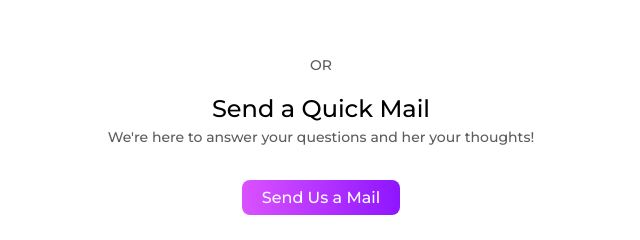
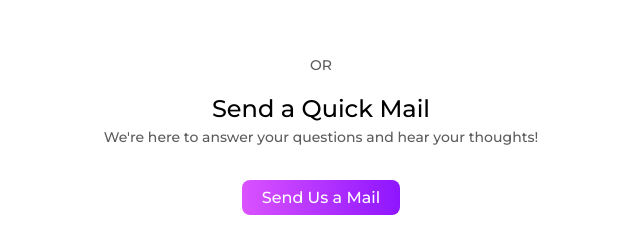
Before and after one commit to ClementMathole/soe-matjhabeng-web, a plain HTML site: page contact.html in a window 1280 px wide. Shown: the part 1212-1452 px from the top of the page, 319-959 px from the left. Drawn offline with Linux system fonts and the light colour scheme; grey boxes are pictures that could not be loaded.

Commit message:
Update contact.html

```diff
--- a/contact.html
+++ b/contact.html
@@ -102,7 +102,7 @@
             <div class="cta">
                 <p>OR</p>
                 <h2>Send a Quick Mail</h2>
-                <p style="margin-top: -15px;">We're here to answer your questions and her your thoughts!</p>
+                <p style="margin-top: -15px;">We're here to answer your questions and hear your thoughts!</p>
                 <button onclick="window.location.href='mailto:221023664@stud.cut.ac.za'">Send Us a Mail</button>
             </div>
 
```
